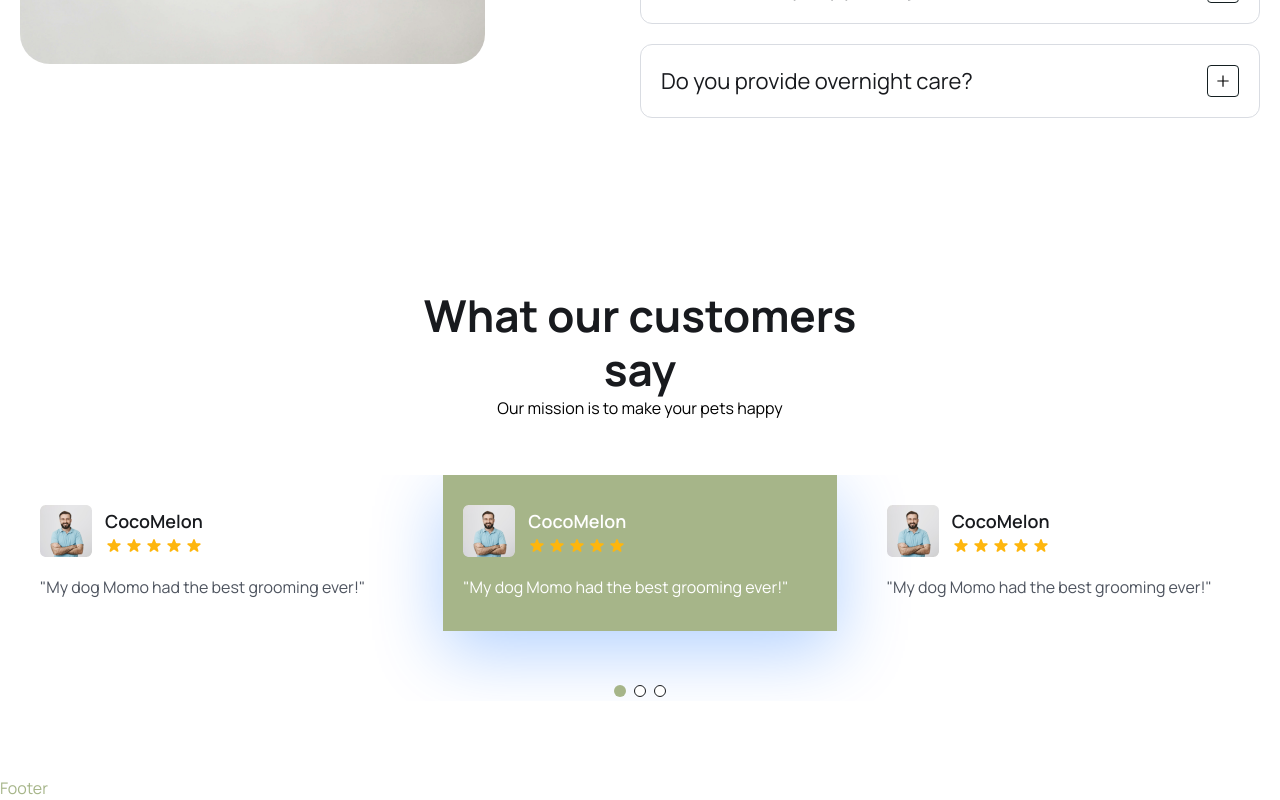
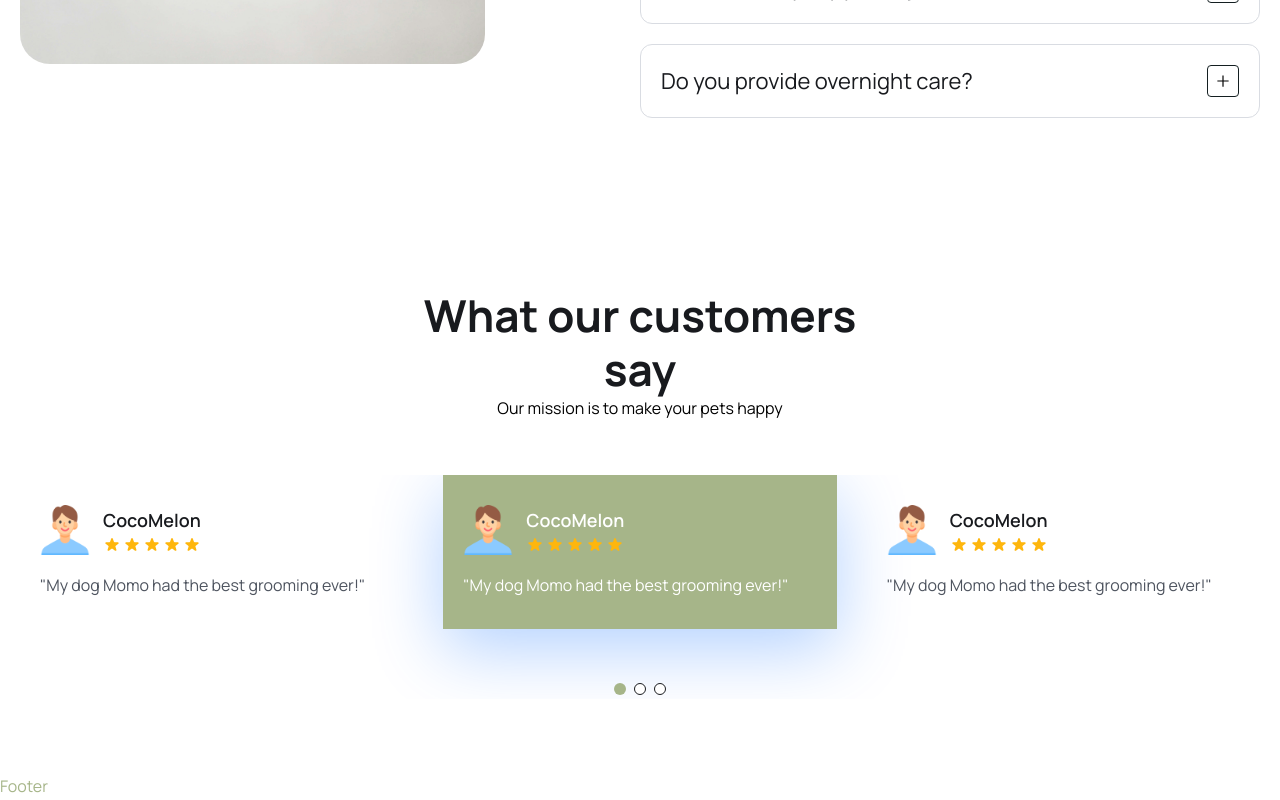
Before and after one commit to erinh816/OliversPetCareCo, a React (Vite) app in the folder frontend/: page / in a window 1280 px wide. Shown: the part 5759-6559 px from the top of the page. Built offline with nearby package versions, Linux system fonts and the light colour scheme.

Commit message:
fixed customer avatar

```diff
--- a/frontend/src/components/Testimonial/Testimonial.jsx
+++ b/frontend/src/components/Testimonial/Testimonial.jsx
@@ -3,7 +3,7 @@ import { Swiper, SwiperSlide } from "swiper/react";
 
 import "swiper/css";
 import "swiper/css/pagination";
-import patientAvatar from "../../assets/images/patient-avatar.png";
+import customerAvatar from "../../assets/images/customer-avatar.png";
 import {HiStar} from "react-icons/hi";
 
 const Testimonial = () => {
@@ -27,7 +27,7 @@ const Testimonial = () => {
             <SwiperSlide>
                 <div className="py-[30px] px-5 rounded-3">
                     <div className="flex items-center gap-[13px]">
-                        <img src={patientAvatar} alt=""/>
+                        <img src={customerAvatar} alt="" className="w-[50px]"/>
                         <div>
                             <h4 className="text-[18px] leading-[30px] font-semibold text-headingColor">
                                 CocoMelon
@@ -51,7 +51,7 @@ const Testimonial = () => {
             <SwiperSlide>
                 <div className="py-[30px] px-5 rounded-3">
                     <div className="flex items-center gap-[13px]">
-                        <img src={patientAvatar} alt=""/>
+                        <img src={customerAvatar} alt="" className="w-[50px]"/>
                         <div>
                             <h4 className="text-[18px] leading-[30px] font-semibold text-headingColor">
                                 CocoMelon
@@ -75,7 +75,7 @@ const Testimonial = () => {
             <SwiperSlide>
                 <div className="py-[30px] px-5 rounded-3">
                     <div className="flex items-center gap-[13px]">
-                        <img src={patientAvatar} alt=""/>
+                        <img src={customerAvatar} alt="" className="w-[50px]"/>
                         <div>
                             <h4 className="text-[18px] leading-[30px] font-semibold text-headingColor">
                                 CocoMelon
@@ -99,7 +99,7 @@ const Testimonial = () => {
             <SwiperSlide>
                 <div className="py-[30px] px-5 rounded-3">
                     <div className="flex items-center gap-[13px]">
-                        <img src={patientAvatar} alt=""/>
+                        <img src={customerAvatar} alt="" className="w-[50px]"/>
                         <div>
                             <h4 className="text-[18px] leading-[30px] font-semibold text-headingColor">
                                 CocoMelon
@@ -123,7 +123,7 @@ const Testimonial = () => {
             <SwiperSlide>
                 <div className="py-[30px] px-5 rounded-3">
                     <div className="flex items-center gap-[13px]">
-                        <img src={patientAvatar} alt=""/>
+                        <img src={customerAvatar} alt="" className="w-[50px]"/>
                         <div>
                             <h4 className="text-[18px] leading-[30px] font-semibold text-headingColor">
                                 CocoMelon
```
Also changed, not shown: frontend/src/assets/images/customer-avatar.png (added), frontend/src/assets/images/patient-avatar.png (deleted).
